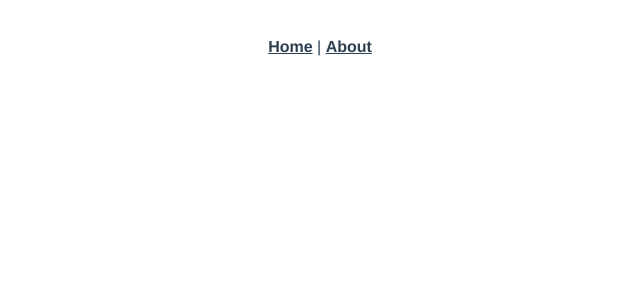
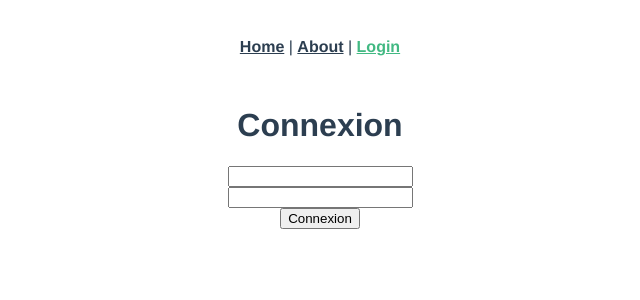
Before and after one commit to Sazat/vue-app, a Vue app: page /#/login in a window 1280 px wide. Shown: the top 300 px of the page, without its empty margins (320-960 px from the left). Built offline with nearby package versions, Linux system fonts and the light colour scheme.

Commit message:
Commit du 16062020

```diff
--- a/src/App.vue
+++ b/src/App.vue
@@ -2,7 +2,8 @@
   <div id="app">
     <div id="nav">
       <router-link to="/">Home</router-link> |
-      <router-link to="/about">About</router-link>
+      <router-link to="/about">About</router-link> |
+      <router-link to="/login">Login</router-link>
     </div>
     <router-view/>
   </div>
--- a/src/router/index.js
+++ b/src/router/index.js
@@ -17,6 +17,17 @@ Vue.use(VueRouter)
     // this generates a separate chunk (about.[hash].js) for this route
     // which is lazy-loaded when the route is visited.
     component: () => import(/* webpackChunkName: "about" */ '../views/About.vue')
+  },
+  {
+    path: '/login',
+    name: 'Login',
+    component: () => import(/* webpackChunkName: "login" */ '../views/Login.vue')
+  },
+
+  {
+    path:'/votre-compte',
+    name: 'userAccount',
+    component: () => import (/* webpackChunkName: "userAccount" */ '../views/userAccount.vue')
   }
 ]
 
--- a/src/views/Home.vue
+++ b/src/views/Home.vue
@@ -2,6 +2,11 @@
   <div class="home">
     <img alt="Vue logo" src="../assets/logo.png">
     <HelloWorld msg="Welcome to Sarah Z. Vue.js App"/>
+
+     <div id="corps">
+      <h2>Connectez-vous à votre espace personnel</h2>
+      <p> <router-link to="/login">Clic !</router-link></p>
+    </div>
   </div>
 </template>
 
--- /dev/null
+++ b/src/views/Login.vue
@@ -0,0 +1,78 @@
+<template>
+  <div class="login">
+    <h1>Connexion</h1>
+
+  <form>
+    <input type="text" id="username" v-model="input.username" ><br>
+    <input type="text" id="password" v-model="input.password" ><br>
+    <button type="button" v-on:click="login()">Connexion</button>
+  </form>
+  </div>
+
+</template>
+
+<script src="https://cdn.jsdelivr.net/npm/vue/dist/vue.js"></script>
+<script>
+        export default {
+                name: 'Login',
+
+                data: function() {
+
+                    var data = {
+                        msg:"hello",
+                        authentification: false,
+                        compteur: 0,
+                        users: [
+                    {
+                        username: "zaza",
+                        password: "123zaza"
+                    },
+                    {
+                        username: "toto",
+                        password: "toto76Nantes"
+                    },
+                    ],
+                    input: {
+                        username: "",
+                        password: ""
+                    }
+                    }
+                    return data
+                },
+
+
+
+            methods: {
+                login() {
+                   // console.log(this.msg)
+                   console.log(this.input.username)
+                    if(this.input.username != "" && this.input.password != "") {
+                        this.users.forEach(user => {
+                            if(this.input.username == user.username && this.input.password == user.password)  {
+
+                                console.log("ok")
+                                this.authentification= true
+                                this.compteur++
+
+                            }
+                            else {
+                                console.log("mauvais mdp ou username")
+                            }
+                        });
+
+                    } else {
+                        console.log("erreur sur formulaire")
+                        //message erreur infos non-complétées
+                    }
+
+                    if(this.authentification) {
+                        console.log("yahoo")
+                        console.log("Compteur :" + this.compteur)
+                    }
+                }
+             }
+
+        }
+
+
+</script>
```
Also changed, not shown: src/views/userAccount.vue (added).
